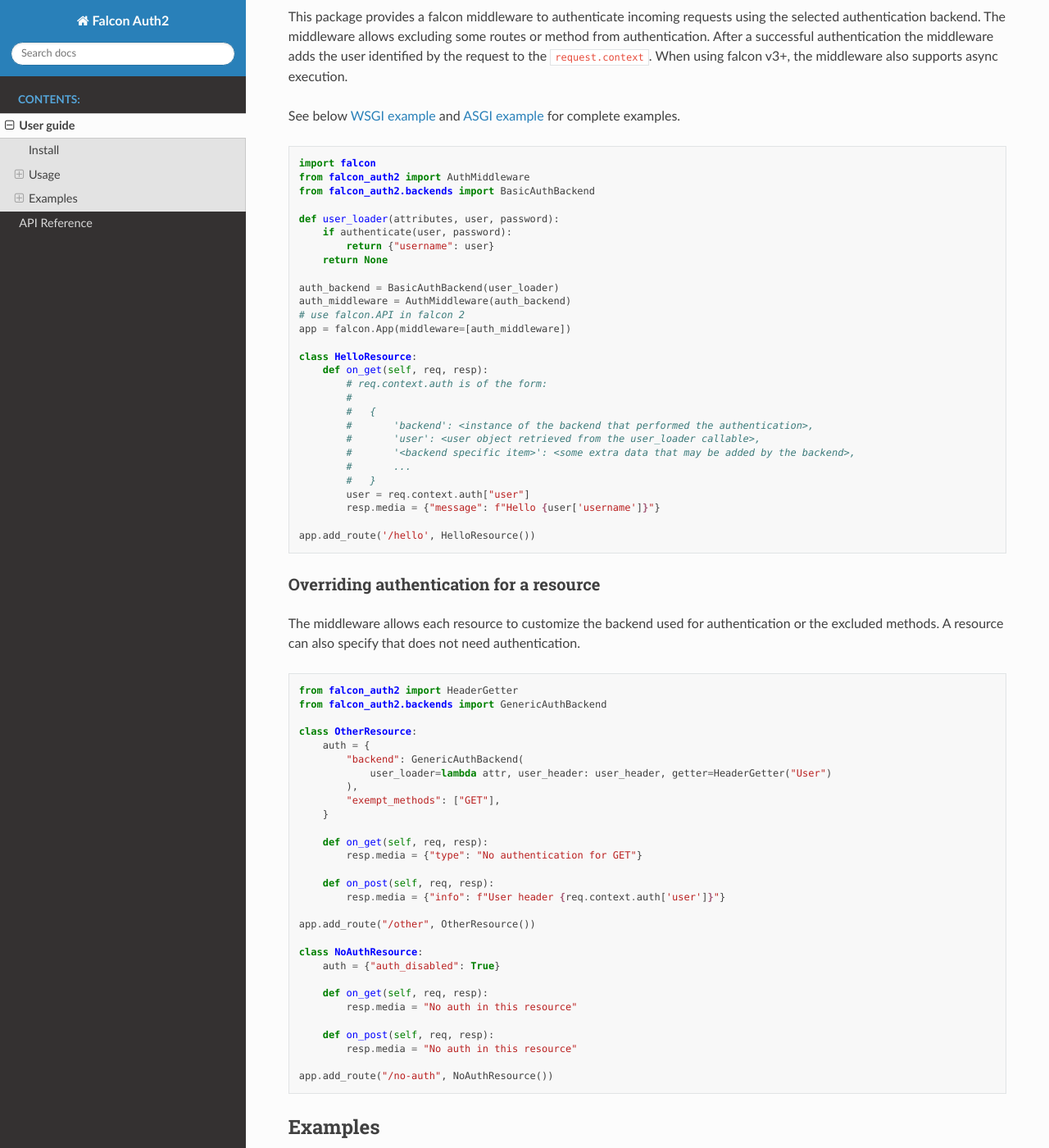
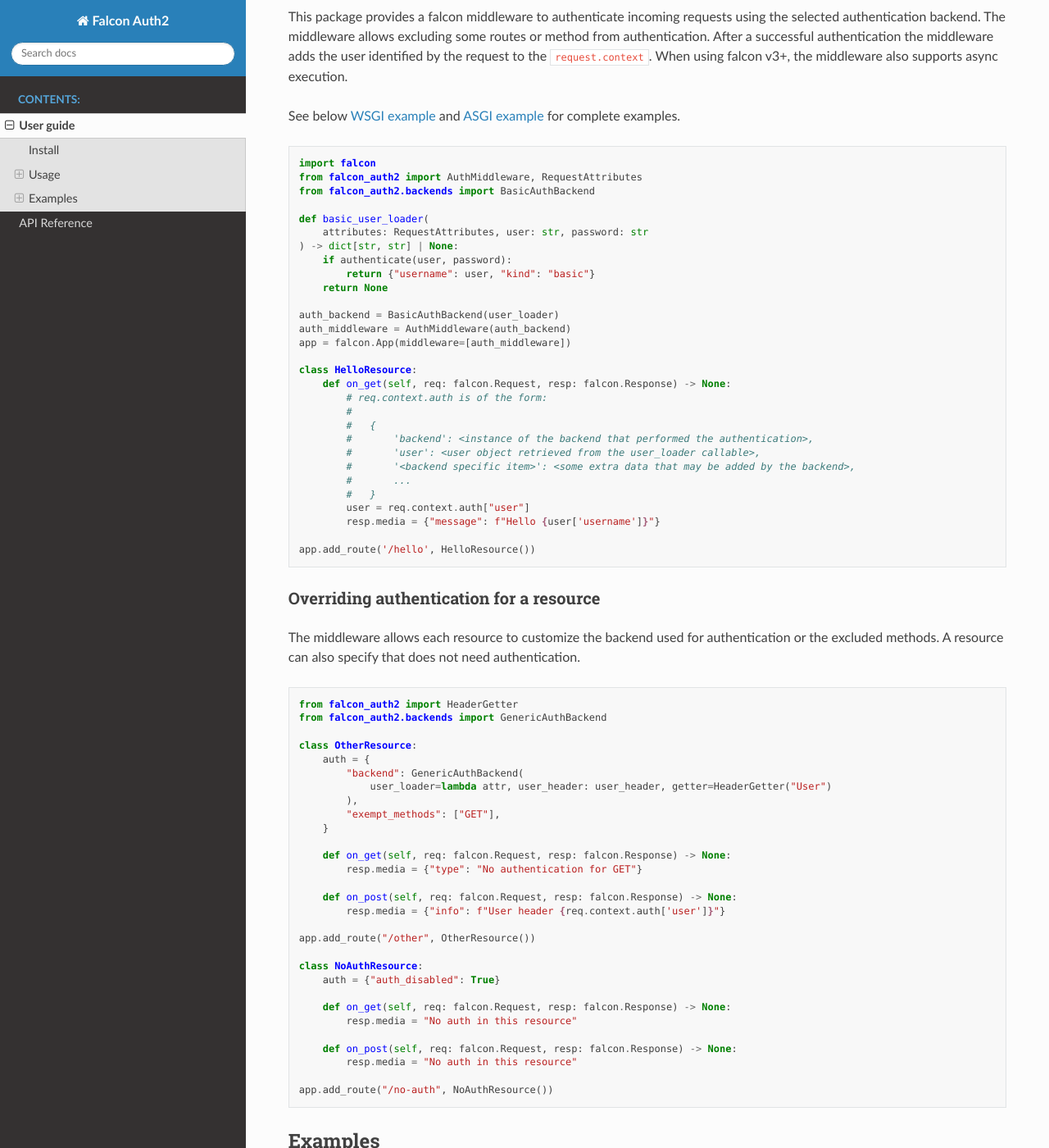
Before and after one commit to CaselIT/falcon-auth2, a Sphinx documentation site: the page built from docs/user_guide.rst, in a window 1280 px wide and 1400 px high, scrolled down 469 px. Shown: the whole window at 82% size. Built offline with Sphinx 7.4.7 and the Read the Docs theme 3.1.0, drawn with Linux system fonts in a browser that asks for light colours.

Commit message:
update documentation

```diff
--- a/docs/user_guide.rst
+++ b/docs/user_guide.rst
@@ -26,21 +26,22 @@
 .. code:: python
 
     import falcon
-    from falcon_auth2 import AuthMiddleware
+    from falcon_auth2 import AuthMiddleware, RequestAttributes
     from falcon_auth2.backends import BasicAuthBackend
 
-    def user_loader(attributes, user, password):
+    def basic_user_loader(
+        attributes: RequestAttributes, user: str, password: str
+    ) -> dict[str, str] | None:
         if authenticate(user, password):
-            return {"username": user}
+            return {"username": user, "kind": "basic"}
         return None
 
     auth_backend = BasicAuthBackend(user_loader)
     auth_middleware = AuthMiddleware(auth_backend)
-    # use falcon.API in falcon 2
     app = falcon.App(middleware=[auth_middleware])
 
     class HelloResource:
-        def on_get(self, req, resp):
+        def on_get(self, req: falcon.Request, resp: falcon.Response) -> None:
             # req.context.auth is of the form:
             #
             #   {
@@ -72,10 +73,10 @@
             "exempt_methods": ["GET"],
         }
 
-        def on_get(self, req, resp):
+        def on_get(self, req: falcon.Request, resp: falcon.Response) -> None:
             resp.media = {"type": "No authentication for GET"}
 
-        def on_post(self, req, resp):
+        def on_post(self, req: falcon.Request, resp: falcon.Response) -> None:
             resp.media = {"info": f"User header {req.context.auth['user']}"}
 
     app.add_route("/other", OtherResource())
@@ -83,10 +84,10 @@
     class NoAuthResource:
         auth = {"auth_disabled": True}
 
-        def on_get(self, req, resp):
+        def on_get(self, req: falcon.Request, resp: falcon.Response) -> None:
             resp.media = "No auth in this resource"
 
-        def on_post(self, req, resp):
+        def on_post(self, req: falcon.Request, resp: falcon.Response) -> None:
             resp.media = "No auth in this resource"
 
     app.add_route("/no-auth", NoAuthResource())
```
